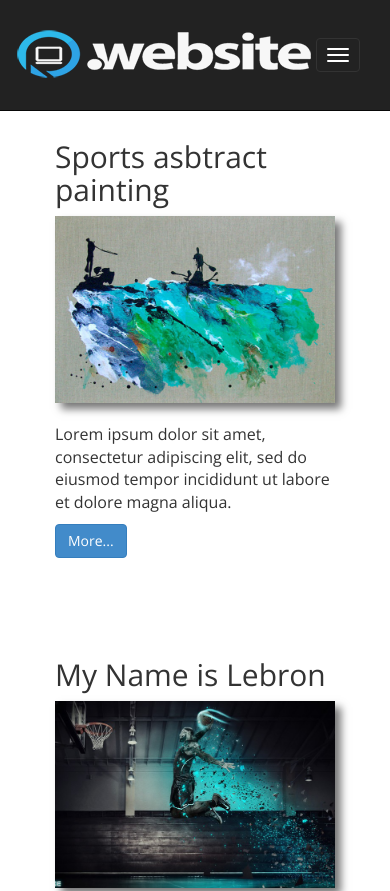
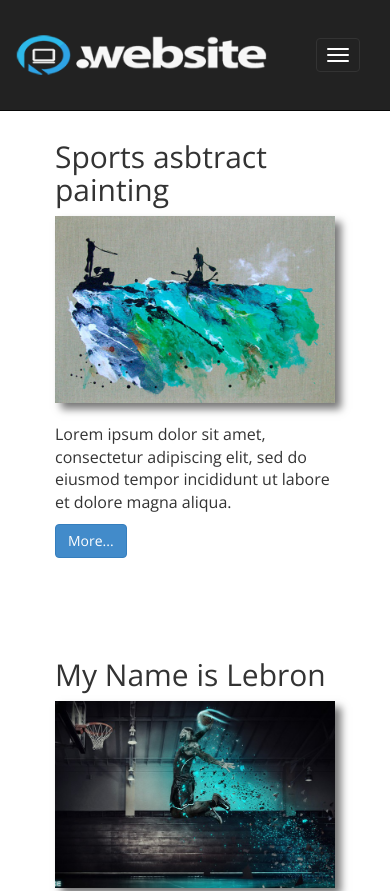
Before and after one commit to manfered/bootstrapAnimatedNavbar, a plain HTML site: page bootstrapAnimatedNavbar/index.html in a window 390 px wide. Shown: the top 891 px of the page. Drawn offline with nearby package versions, Linux system fonts and the light colour scheme.

Commit message:
logo error under 400px

```diff
--- a/bootstrapAnimatedNavbar/Content/site.css
+++ b/bootstrapAnimatedNavbar/Content/site.css
@@ -8,6 +8,20 @@ body {
     -webkit-transition: all 0.5s;
     transition: all 0.5s;
 }
+
+@media (max-width:405px){
+    .navbar-header{
+        position:relative;
+    }
+    .navbar img{
+        position:absolute;
+        top: 0;
+        bottom:0;
+        margin: auto;
+        width:70%;
+    }
+}
+
 .navbar-inverse .navbar-nav>li>a {
     color: #bbb;
 }
```
